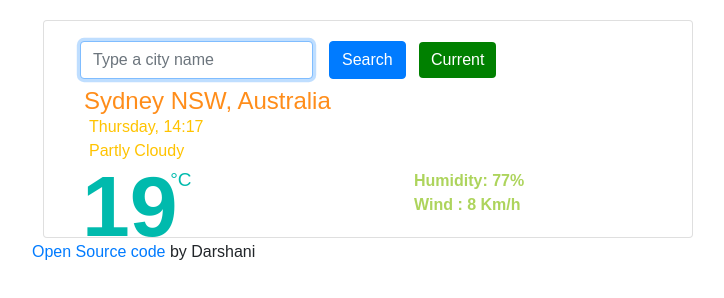
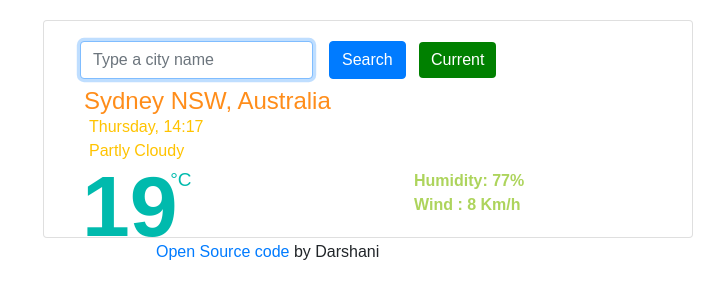
Before and after one commit to Darshi-R/Weather-SearchEngine, a plain HTML site: page index.html in a window 1280 px wide. Shown: the whole page, without its empty margins (47-771 px from the left). Drawn offline with nearby package versions, Linux system fonts and the light colour scheme.

Commit message:
Changing left alignment for Author line

```diff
--- a/src/styles.css
+++ b/src/styles.css
@@ -69,5 +69,5 @@ body {
   .author {
     position: relative;
     top: 200px;
-    left: 79px;
+    left:203px;;
   }
```
